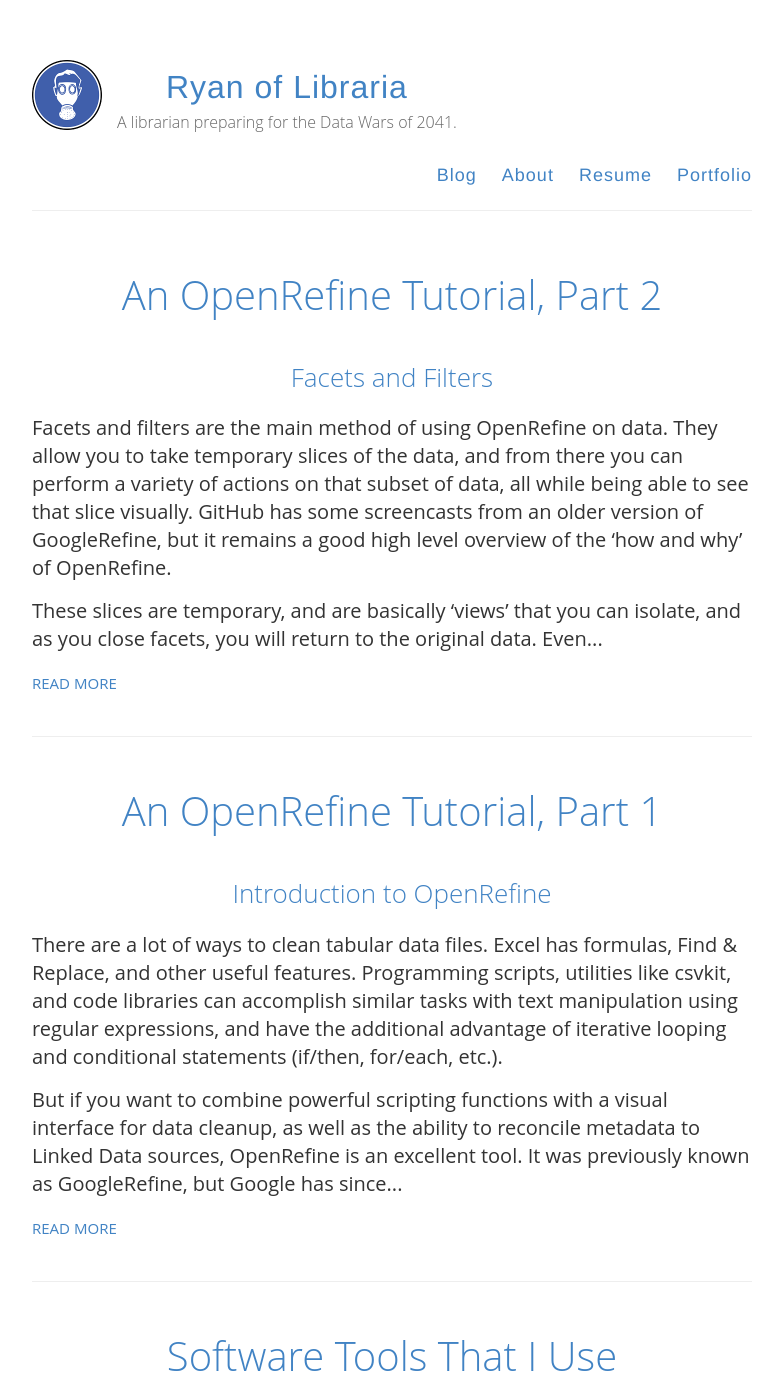
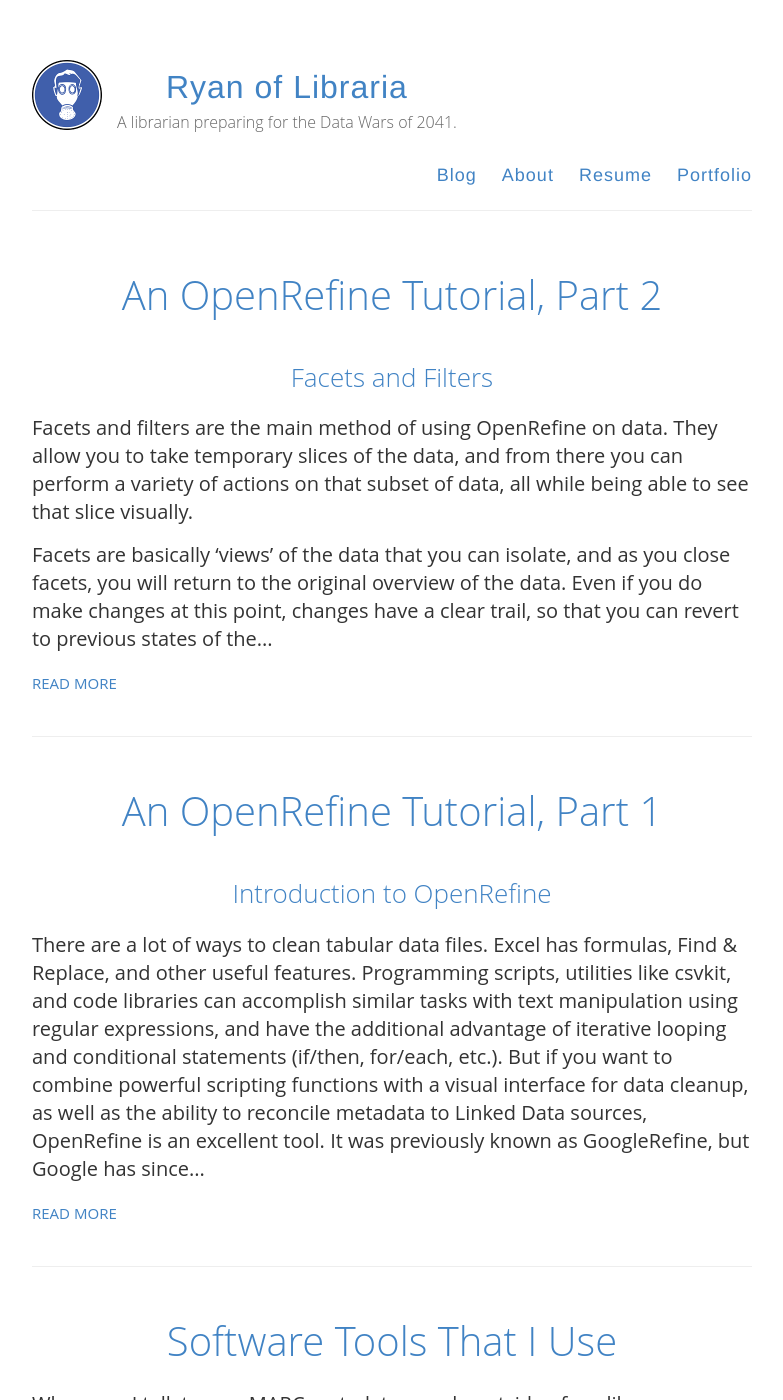
Before and after one commit to remerjohnson/remerjohnson.github.io, a Jekyll site: the page built from index.html, in a window 1280 px wide and 1400 px high. Shown: the whole window, without its empty margins (248-1031 px from the left). Built offline with Jekyll 4.4.1, drawn with Linux system fonts in a browser that asks for light colours; nearby versions of some CDN libraries.

Commit message:
edited post

```diff
--- a/_posts/2015-7-24-open_refine_tutorial01.md
+++ b/_posts/2015-7-24-open_refine_tutorial01.md
@@ -5,8 +5,7 @@
 
 ## Introduction to OpenRefine
 There are a lot of ways to clean tabular data files. Excel has formulas, Find & Replace, and other useful features. Programming scripts, utilities like csvkit, and code libraries can accomplish similar tasks with text manipulation using regular expressions, and have the additional advantage of iterative looping and conditional statements (if/then, for/each, etc.).
-
-But if you want to combine powerful scripting functions with a visual interface for data cleanup, as well as the ability to reconcile metadata to Linked Data sources, OpenRefine is an excellent tool. It was previously known as GoogleRefine, but Google has since turned the project over to the open source community.
+But if you want to combine powerful scripting functions with a visual interface for data cleanup, as well as the ability to reconcile metadata to Linked Data sources, OpenRefine is an excellent tool. It was previously known as GoogleRefine, but Google has since turned the project over to the open source community. GitHub has some [screencasts](https://github.com/OpenRefine/OpenRefine/wiki/Screencasts) from an older version of GoogleRefine, but it remains a good high level overview of the 'how and why' of OpenRefine.
 
 Although OpenRefine serves my particular work needs, since I deal with a large amount of tabular data that I did not author and need to clean, OpenRefine can be broadly used in the data lifecycle after the acquisition of data.
 
--- a/_posts/2015-7-24-open_refine_tutorial02.md
+++ b/_posts/2015-7-24-open_refine_tutorial02.md
@@ -4,12 +4,11 @@
 ---
 
 ## Facets and Filters
-Facets and filters are the main method of using OpenRefine on data. They allow you to take temporary slices of the data, and from there you can perform a variety of actions on that subset of data, all while being able to see that slice visually. GitHub has some screencasts from an older version of GoogleRefine, but it remains a good high level overview of the 'how and why' of OpenRefine.
+Facets and filters are the main method of using OpenRefine on data. They allow you to take temporary slices of the data, and from there you can perform a variety of actions on that subset of data, all while being able to see that slice visually.
 
-These slices are temporary, and are basically 'views' that you can isolate, and as you close facets, you will return to the original data.
-Even changes have a clear trail, so that you can revert to previous states of the data:
+Facets are basically 'views' of the data that you can isolate, and as you close facets, you will return to the original overview of the data. Even if you do make changes at this point, changes have a clear trail, so that you can revert to previous states of the data.
 
-Digital Object Metadata Management Unit > OpenRefine Documentation and Tutorial > OpenRefine010.png
+![undo history](http://pushthings4ward.com/img/2013/02/google_refine_doppelte_zeilen_loeschen_07.png)
 
 As a simple scenario, let's say we want to check if a column has any blank values. First we need to select the Title column by clicking the down arrow next to the column header. A menu that presents a 'Facet' choice will display, and hovering over that, we see choices for what kind of facet we want. Since this is a text column, we'll select 'Text facet':
 
```
